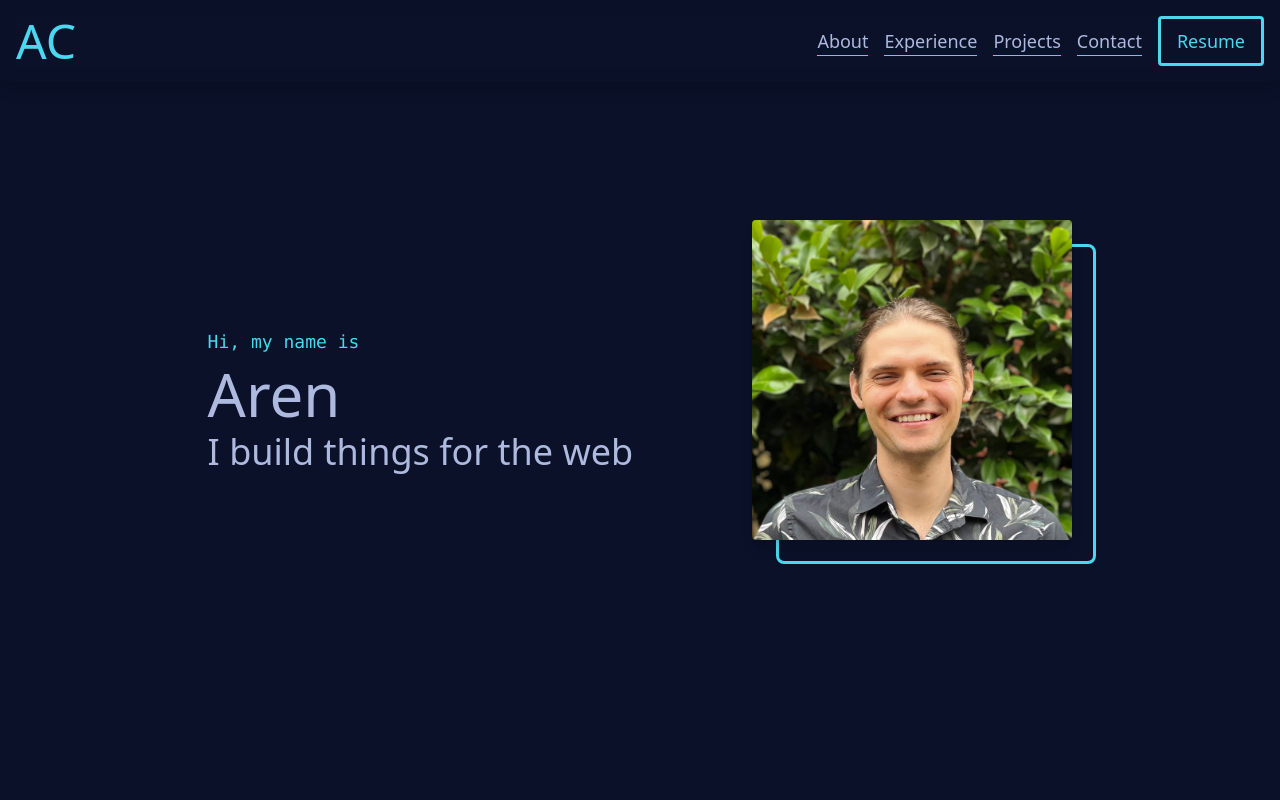
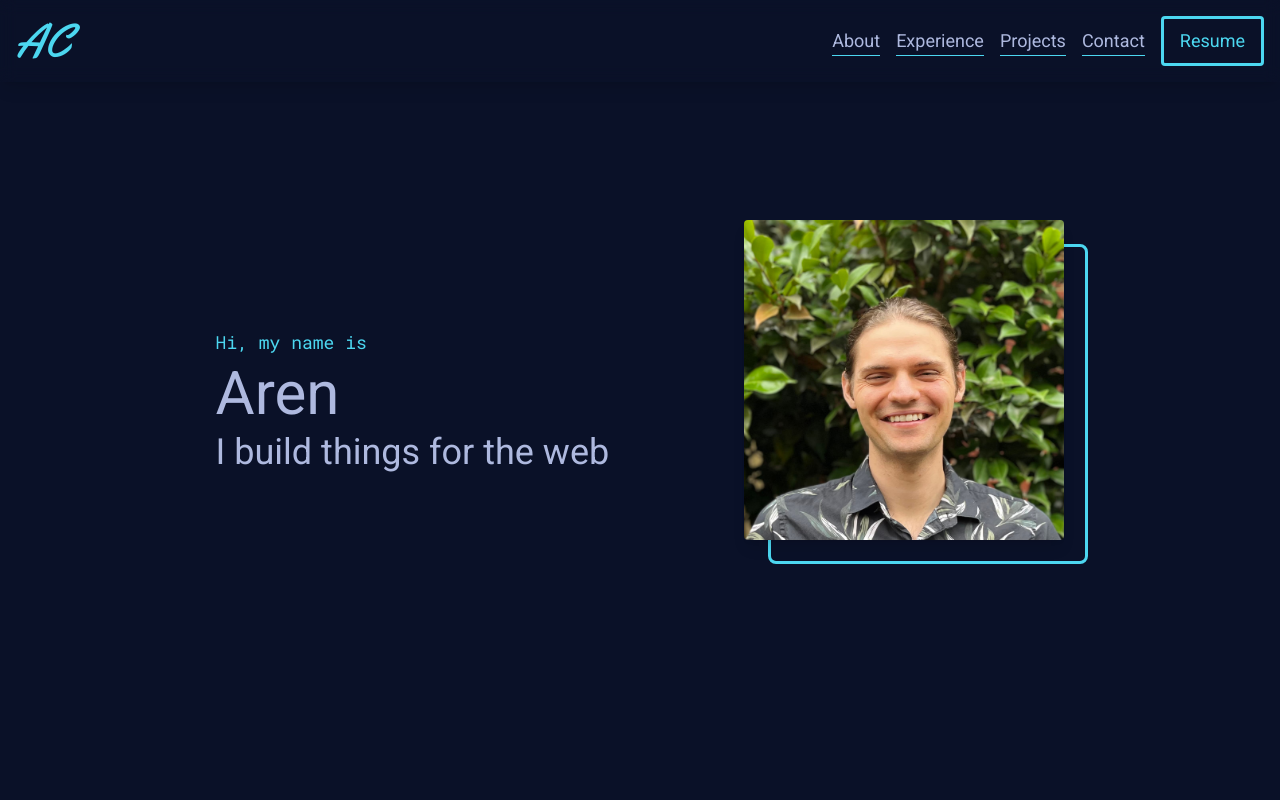
Before and after one commit to arenclissold/portfolio-react, a React (Vite) app: page / in a window 1280 px wide. Shown: the top 800 px of the page. Built offline with nearby package versions, Linux system fonts and the light colour scheme.

Commit message:
fix fonts

```diff
--- a/src/index.css
+++ b/src/index.css
@@ -5,9 +5,9 @@
   --color-primary: #4cd7f0;
   --color-secondary: #aeb9df;
 
-  --font-family-roboto: Roboto, sans-serif;
-  --font-family-yellowtail: Yellowtail, cursive;
-  --font-family-mono: Roboto Mono, monospace;
+  --font-roboto: Roboto, sans-serif;
+  --font-yellowtail: Yellowtail, cursive;
+  --font-mono: Roboto Mono, monospace;
 }
 
 @layer components {
```
